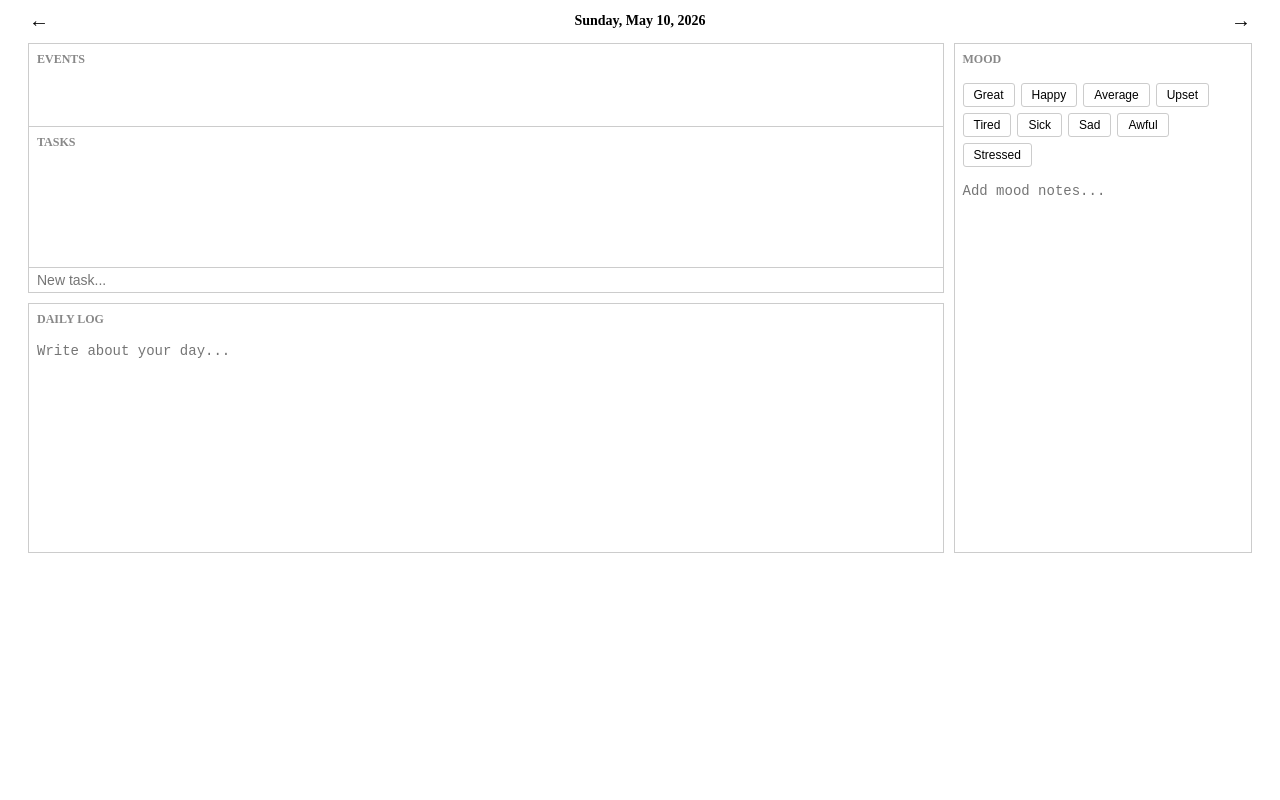
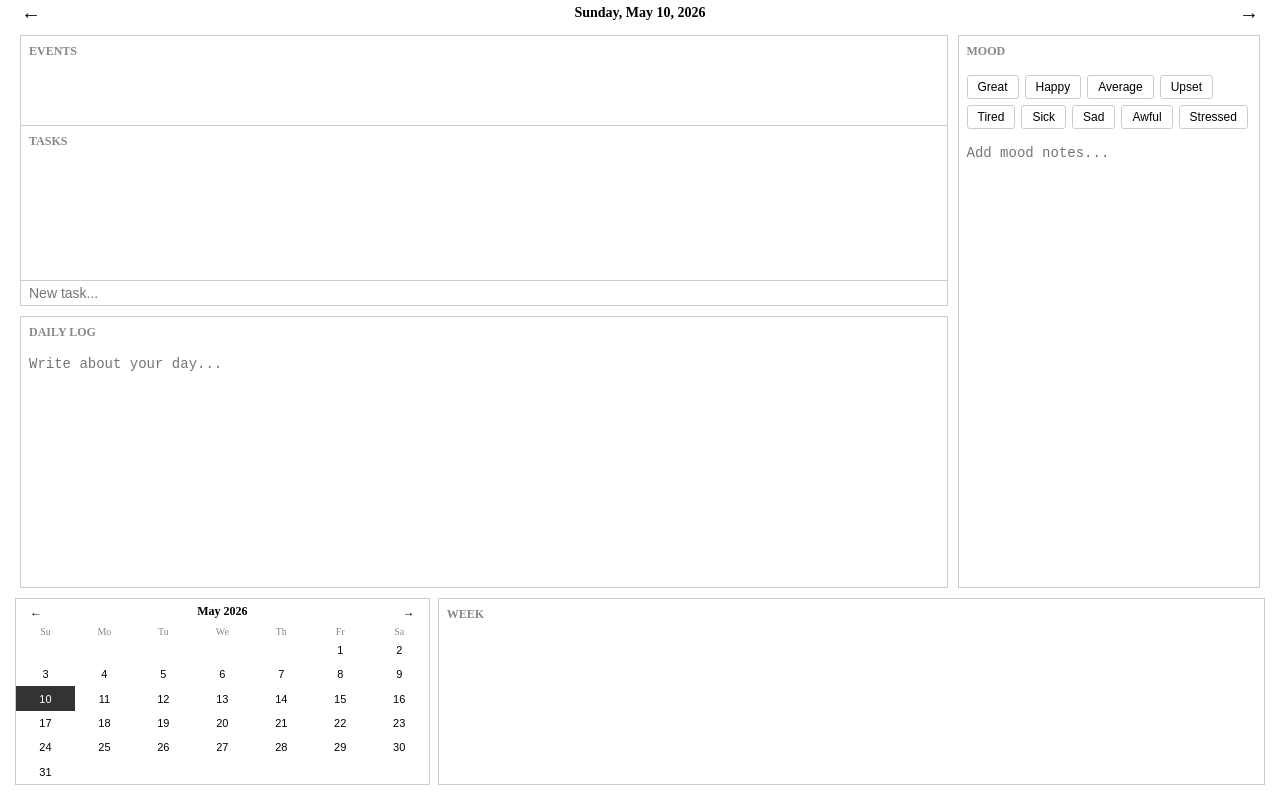
Before and after one commit to schmeow/planner, a website built with Vite: page src/index.html in a window 1280 px wide. Built offline with nearby package versions, Linux system fonts and the light colour scheme.

Commit message:
added calendar + navigation

```diff
--- a/src-tauri/tauri.conf.json
+++ b/src-tauri/tauri.conf.json
@@ -14,8 +14,8 @@
     "windows": [
       {
         "title": "",
-        "width": 800,
-        "height": 600
+        "width": 950,
+        "height": 900
       }
     ],
     "security": {
--- a/src/index.html
+++ b/src/index.html
@@ -54,6 +54,16 @@
           </div>
         </div>
       </div>
+
+      <div id="bottom-bar">
+        <div id="monthly-calendar">
+          <p class="section-label">Month</p>
+        </div>
+        <div id="weekly-view">
+          <p class="section-label">Week</p>
+        </div>
+      </div>
+    </div>
     <script type="module" src="main.js"></script>
   </body>
 </html>
--- a/src/main.js
+++ b/src/main.js
@@ -2,6 +2,7 @@ const Database = (await import('@tauri-apps/plugin-sql')).default;
 
 let db;
 let currentDate = new Date().toISOString().split('T')[0];
+let calendarDisplayDate = new Date().toISOString().split('T')[0];
 
 async function initDatabase() {
   db = await Database.load('sqlite:dailylog.db');
@@ -183,6 +184,87 @@ async function goToDate(date) {
   currentDate = date;
   document.getElementById('current-date-label').textContent = formatDate(date);
   await loadDay(date);
+  renderCalender(currentDate);
+  calendarDisplayDate = currentDate;
+}
+
+async function renderCalender(dateString, displayDate = dateString) {
+  const date = dateString.split('-');
+  const year = date[0];
+  const month = date[1];
+  const numdays = new Date(year, month, 0).getDate();
+  const startday = new Date(year, month - 1, 1).getDay();
+  const today = new Date().toISOString().split('T')[0];
+
+  const calendar = document.getElementById('monthly-calendar');
+  calendar.innerHTML = '';
+
+  const header = document.createElement('div');
+  header.className = 'cal-header';
+
+  const prevBtn = document.createElement('button');
+  prevBtn.textContent = '←';
+  prevBtn.className = 'cal-nav-btn';
+  prevBtn.addEventListener('click', () => {
+    const d = new Date(year, month - 2, 1);
+    calendarDisplayDate = d.toISOString().split('T')[0];
+    renderCalender(calendarDisplayDate);
+  });
+
+  const nextBtn = document.createElement('button');
+  nextBtn.textContent = '→';
+  nextBtn.className = 'cal-nav-btn';
+  nextBtn.addEventListener('click', () => {
+    const d = new Date(year, month, 1);
+    calendarDisplayDate = d.toISOString().split('T')[0];
+    renderCalender(calendarDisplayDate);
+  });
+
+  const title = document.createElement('span');
+  title.textContent = new Date(year, month - 1, 1)
+    .toLocaleDateString('en-US', { month: 'long', year: 'numeric' });
+
+  header.appendChild(prevBtn);
+  header.appendChild(title);
+  header.appendChild(nextBtn);
+  calendar.appendChild(header);
+
+  const labels = ['Su', 'Mo', 'Tu', 'We', 'Th', 'Fr', 'Sa'];
+  const labelRow = document.createElement('div');
+  labelRow.className = 'cal-labels';
+  labels.forEach(l => {
+    const cell = document.createElement('span');
+    cell.textContent = l;
+    labelRow.appendChild(cell);
+  });
+  calendar.appendChild(labelRow);
+
+  const grid = document.createElement('div');
+  grid.className = 'cal-grid';
+
+  for (let i = 0; i < startday; i++) {
+    const empty = document.createElement('span');
+    grid.appendChild(empty);
+  }
+
+  for (let d = 1; d <= numdays; d++) {
+    const btn = document.createElement('button');
+    btn. textContent = d;
+    btn.className = 'cal-day';
+
+    const thisDate = `${year}-${String(month).padStart(2, '0')}-${String(d).padStart(2, '0')}`;
+    if (thisDate === currentDate) {
+      btn.classList.add('selected-day');
+    } else if (thisDate === today) {
+      btn.classList.add('today');
+    }
+    grid.appendChild(btn);
+    btn.addEventListener('click', () => {
+      goToDate(thisDate)
+    })
+  }
+
+  calendar.appendChild(grid);
 }
 
 
--- a/src/styles.css
+++ b/src/styles.css
@@ -1,7 +1,18 @@
+body {
+  margin: 0;
+  padding: 0;
+  height: 100vh;
+  overflow: hidden;
+}
+
 #app {
-  margin: 15px;
-  margin-top: 0;
-
+  display: flex;
+  flex-direction: column;
+  height: 100vh;
+  margin: 0;
+  padding: 15px;
+  padding-top: 0;
+  box-sizing: border-box;
 }
 
 .section-label {
@@ -13,9 +24,10 @@
 }
 
 #daily-view {
+  flex: 3;
   display: flex;
   flex-direction: row;
-  height: 65vh;
+  min-height: 0;
 }
 
 #left-column {
@@ -196,3 +208,87 @@
   font-size: 20px;
   cursor: pointer;
 }
+
+#bottom-bar {
+  flex: 1;
+  display: flex;
+  flex-direction: row;
+  margin: 5px 0 0 0;
+  gap: 8px;
+  min-height: 0;
+}
+#monthly-calendar {
+  flex: 1;
+  border: 1px solid #ccc;
+  overflow: hidden;
+  display: flex;
+  flex-direction: column;
+}
+
+#weekly-view {
+  flex: 2;
+  border: 1px solid #ccc;
+  overflow: hidden;
+}
+
+.cal-header {
+  font-size: 12px;
+  font-weight: bold;
+  text-align: center;
+  padding: 4px;
+}
+
+.cal-labels {
+  display: grid;
+  grid-template-columns: repeat(7, 1fr);
+  text-align: center;
+  font-size: 10px;
+  color: #888;
+  padding: 1px 0;
+}
+
+.cal-grid {
+  display: grid;
+  grid-template-columns: repeat(7, 1fr);
+  grid-template-rows: repeat(6, 1fr);
+  text-align: center;
+  flex: 1;
+}
+
+.cal-day {
+  background: none;
+  border: none;
+  font-size: 11px;
+  cursor: pointer;
+  width: 100%;
+}
+
+.cal-day:hover {
+  background: #f0f0f0;
+}
+
+.cal-day.selected-day {
+  background: #333;
+  color: white;
+}
+
+.cal-day.today {
+  background: #e0e0e0;
+}
+
+.cal-header {
+  display: flex;
+  justify-content: space-between;
+  align-items: center;
+  padding: 4px 8px;
+  font-size: 12px;
+  font-weight: bold;
+}
+
+.cal-nav-btn {
+  background: none;
+  border: none;
+  cursor: pointer;
+  font-size: 12px;
+  padding: 2px 6px;
+}
```
